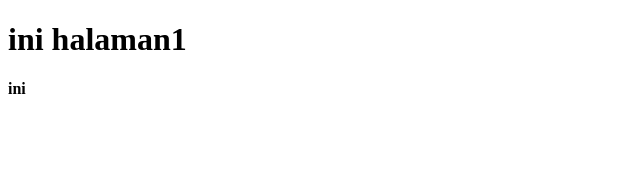
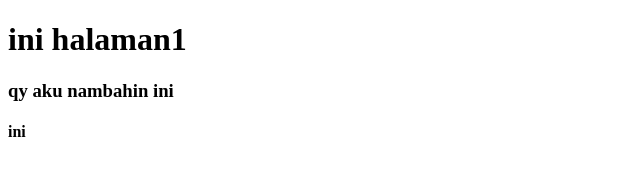
Before and after one commit to rifqyyusuf12/latihangit, a plain HTML site: page halaman2.html in a window 1280 px wide. Shown: the whole page, without its empty margins (0-640 px from the left). Drawn offline with Linux system fonts and the light colour scheme.

Commit message:
Update halaman2.html
nambahin h3 dihalaman2

```diff
--- a/halaman2.html
+++ b/halaman2.html
@@ -8,8 +8,9 @@
 </head>
 <body>
     <h1>ini halaman1 </h1>
+    <h3>qy aku nambahin ini</h3>
+    <h4>ini</h4>
 
-    <h4>ini</h4>
 
 </body>
 </html>
```
